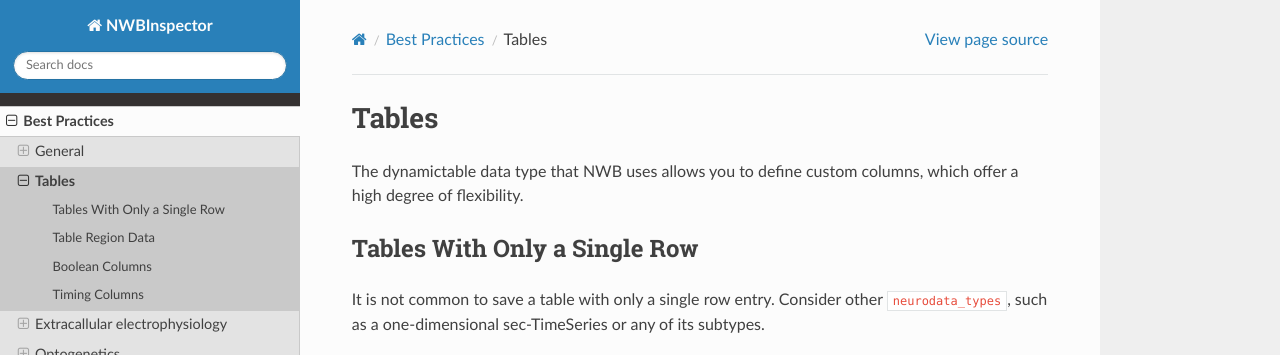
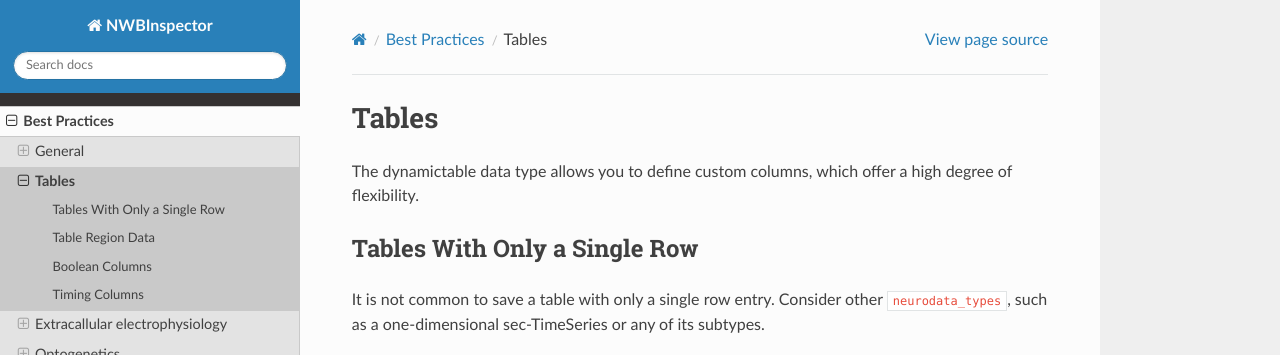
Before and after one commit to NeurodataWithoutBorders/nwbinspector, a Sphinx documentation site: the page built from docs/best_practices/tables.rst, in a window 1280 px wide and 1352 px high. Shown: the top 355 px of the window. Built offline with Sphinx 7.4.7 and the Read the Docs theme 2.0.0, drawn with Linux system fonts in a browser that asks for light colours; pages that are not in the unit, such as notebooks, are missing from menus.

Commit message:
Update docs/best_practices/tables.rst
Co-authored-by: Ben Dichter <ben.dichter@gmail.com>

```diff
--- a/docs/best_practices/tables.rst
+++ b/docs/best_practices/tables.rst
@@ -1,7 +1,7 @@
 Tables
 ======
 
-The :nwb-schema:ref:`dynamictable` data type that NWB uses allows you to define custom columns, which offer a high
+The :nwb-schema:ref:`dynamictable` data type allows you to define custom columns, which offer a high
 degree of flexibility.
 
 
```
